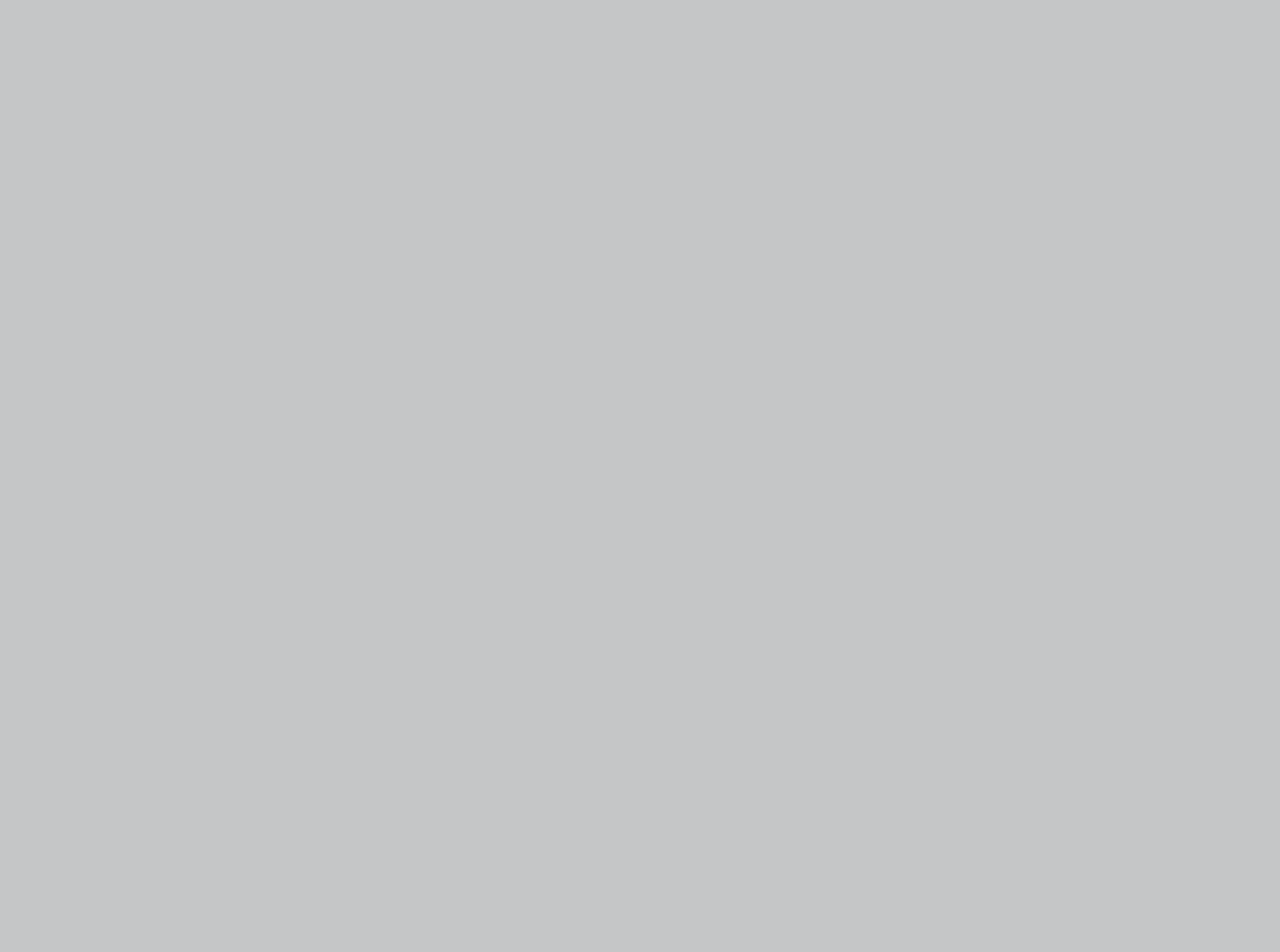
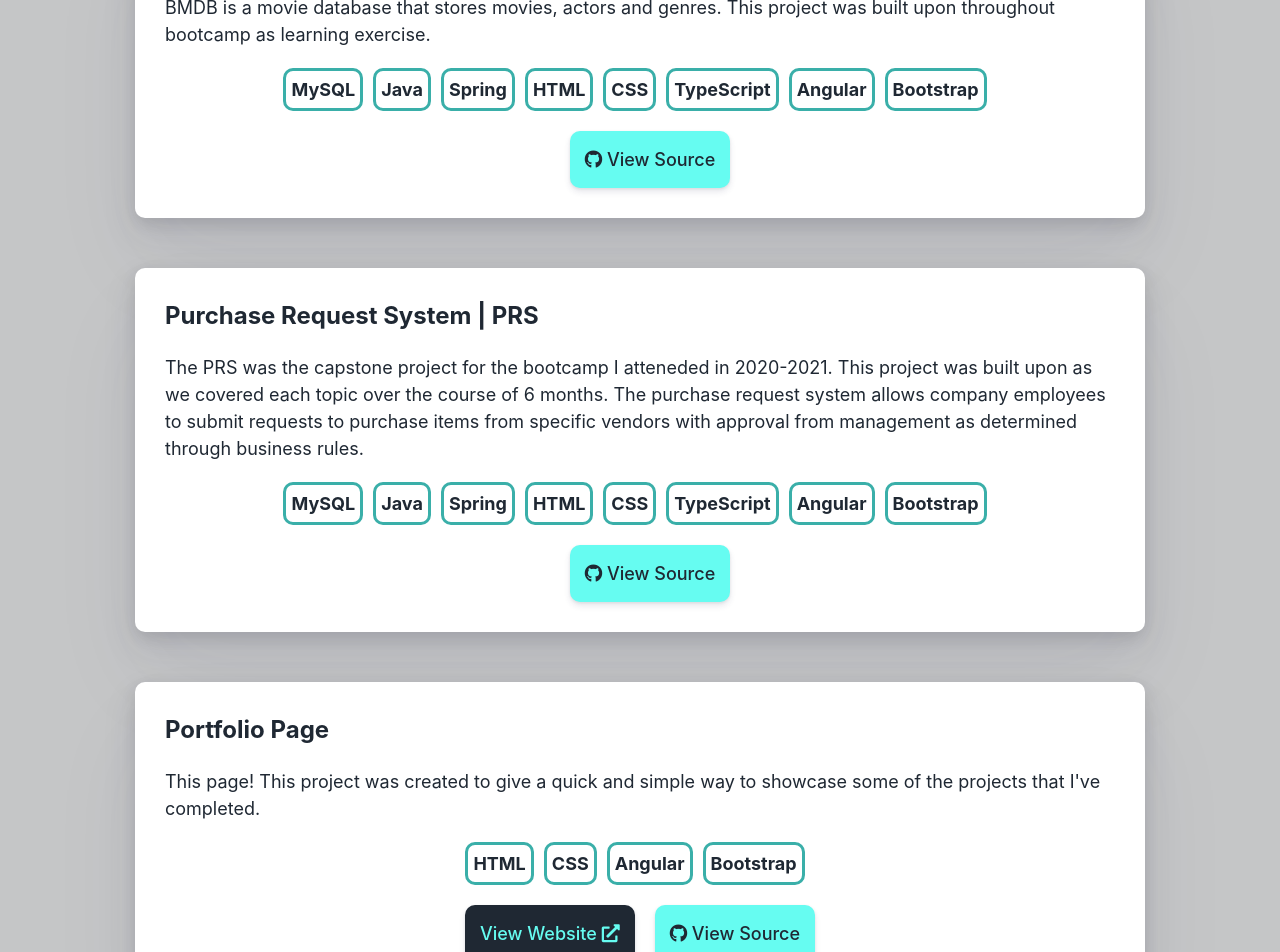
Before and after one commit to jmotts17/portfolio-ng, an Angular app: page / in a window 1280 px wide. Shown: the part 1820-2772 px from the top of the page. Before the commit the page ends 1728 px from the top, so only its background shows below. Built offline with nearby package versions, Linux system fonts and the light colour scheme.

Commit message:
Added BMDB, PRS and Portfolio Page to Projects

```diff
--- a/src/app/feature/home/home.component.html
+++ b/src/app/feature/home/home.component.html
@@ -19,7 +19,7 @@
                 </li>
                 <li>
                     > JM.resume <br>
-                    <span class="output">"<a class="section-link" href="./../../../assets/J Motta - JAVA Software Developer.pdf">jmotta.pdf</a>"</span>
+                    <span class="output">"<a class="section-link" target="_blank" href="./../../../assets/J Motta - JAVA Software Developer.pdf">jmotta.pdf</a>"</span>
                 </li>
                 <li>
                     > JM.interests <br>
--- a/src/app/feature/projects/projects.component.css
+++ b/src/app/feature/projects/projects.component.css
@@ -30,12 +30,13 @@ hr {
   justify-content: center;
   align-items: center;
 }
+
 .project-languages {
   /* border: 3px solid #45a29e; */
   border: 3px solid #3aafa9;
   padding: 5px;
   border-radius: 10px;
-  margin-right: 15px;
+  margin-right: 10px;
 }
 
 .project-links-container {
@@ -65,3 +66,7 @@ hr {
   text-decoration: none;
   margin-left: 2rem;
 }
+
+a:hover {
+  opacity: 80%;
+}
--- a/src/app/feature/projects/projects.component.html
+++ b/src/app/feature/projects/projects.component.html
@@ -1,6 +1,8 @@
 <section id="project-section">
     <div class="section-title text-center">Projects</div>
     <hr>
+
+    <!-- Great American Bike Rally -->
     <div class="container-lg">
         <div class="project-container">
             <div class="project-title">Great American Bike Rally</div>
@@ -15,6 +17,7 @@
         </div>
     </div>
 
+    <!-- Pipers Pups -->
     <div class="container-lg">
         <div class="project-container">
             <div class="project-title">Pipers Pups</div>
@@ -30,4 +33,64 @@
             </div>
         </div>
     </div>
+
+    <!-- BMDB -->
+    <div class="container-lg">
+        <div class="project-container">
+            <div class="project-title">Movie Database | BMDB</div>
+            <div class="project-desc">BMDB is a movie database that stores movies, actors and genres. This project was built upon throughout bootcamp as learning exercise.</div>
+            <div class="project-languages-container">
+                <span class="project-languages text-bold">MySQL</span>
+                <span class="project-languages text-bold">Java</span>
+                <span class="project-languages text-bold">Spring</span>
+                <span class="project-languages text-bold">HTML</span>
+                <span class="project-languages text-bold">CSS</span>
+                <span class="project-languages text-bold">TypeScript</span>
+                <span class="project-languages text-bold">Angular</span>
+                <span class="project-languages text-bold">Bootstrap</span>
+            </div>
+            <div class="project-links-container">
+                <a target="_blank" class="project-source" href="https://github.com/jmotts17/bmdb-ng"><i class="fab fa-github"></i> View Source</a>
+            </div>
+        </div>
+    </div>
+
+    <!-- Purchase Request System -->
+    <div class="container-lg">
+        <div class="project-container">
+            <div class="project-title">Purchase Request System | PRS</div>
+            <div class="project-desc">The PRS was the capstone project for the bootcamp I atteneded in 2020-2021. This project was built upon as we covered each topic over the course of 6 months. The purchase request system allows company employees to submit requests to purchase items from specific vendors with approval from management as determined through business rules.</div>
+            <div class="project-languages-container">
+                <span class="project-languages text-bold">MySQL</span>
+                <span class="project-languages text-bold">Java</span>
+                <span class="project-languages text-bold">Spring</span>
+                <span class="project-languages text-bold">HTML</span>
+                <span class="project-languages text-bold">CSS</span>
+                <span class="project-languages text-bold">TypeScript</span>
+                <span class="project-languages text-bold">Angular</span>
+                <span class="project-languages text-bold">Bootstrap</span>
+            </div>
+            <div class="project-links-container">
+                <a target="_blank" class="project-source" href="https://github.com/jmotts17/prs-ng"><i class="fab fa-github"></i> View Source</a>
+            </div>
+        </div>
+    </div>
+
+    <!-- Portfolio Page -->
+    <div class="container-lg">
+        <div class="project-container">
+            <div class="project-title">Portfolio Page</div>
+            <div class="project-desc">This page! This project was created to give a quick and simple way to showcase some of the projects that I've completed.</div>
+            <div class="project-languages-container">
+                <span class="project-languages text-bold">HTML</span>
+                <span class="project-languages text-bold">CSS</span>
+                <span class="project-languages text-bold">Angular</span>
+                <span class="project-languages text-bold">Bootstrap</span>
+            </div>
+            <div class="project-links-container">
+                <a target="_blank" class="project-link" href="https://unruffled-lamarr-b5c1fe.netlify.app">View Website <i class="fas fa-external-link-alt"></i></a>
+                <a target="_blank" class="project-source" href="https://github.com/jmotts17/portfolio-ng"><i class="fab fa-github"></i> View Source</a>
+            </div>
+        </div>
+    </div>
 </section>
```
